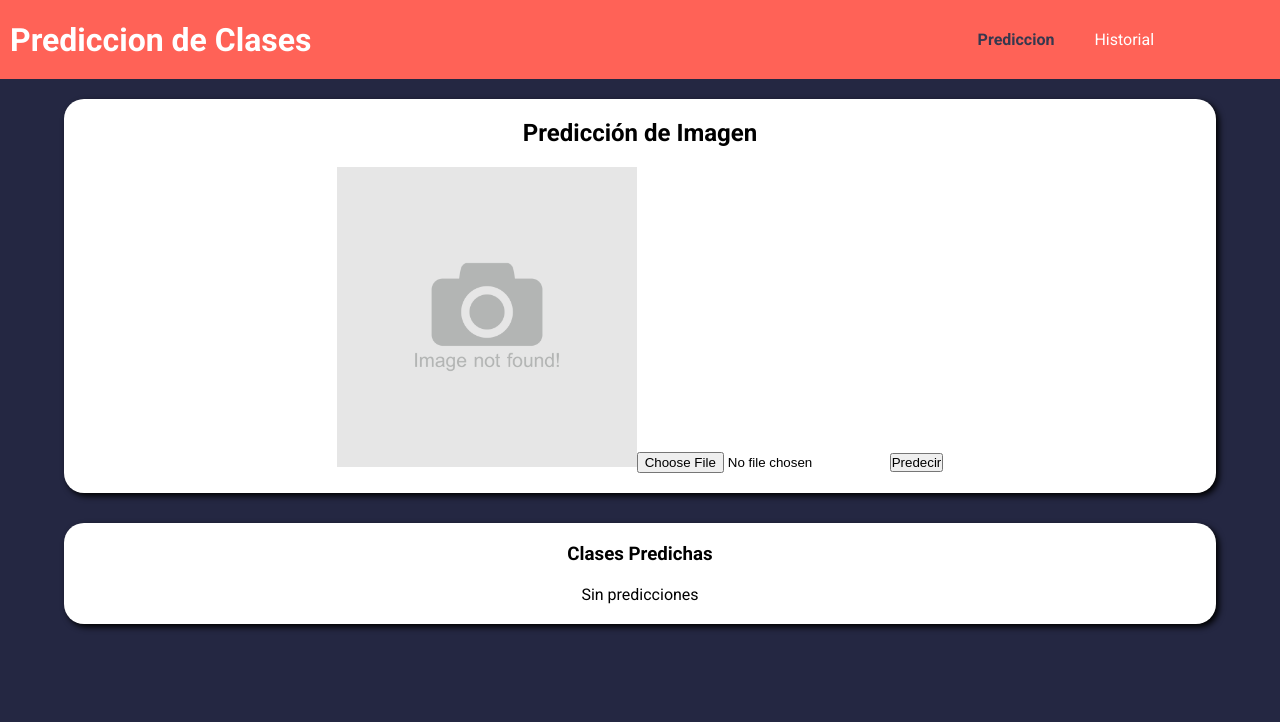
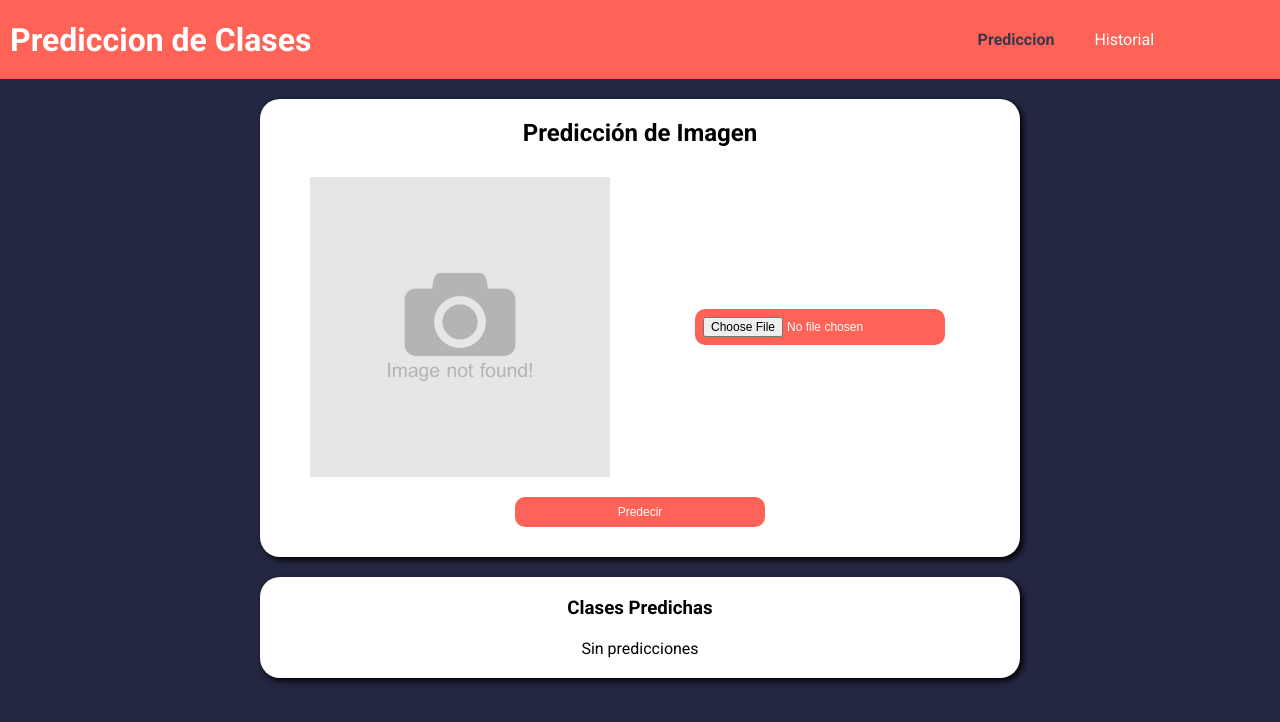
Before and after one commit to Jonnathan23/frontend-IA-v2, a React (Vite) app: page / in a window 1280 px wide. Shown: the top 722 px of the page. Built offline with nearby package versions, Linux system fonts and the light colour scheme.

Commit message:
estilos implementados en el IndexPage

```diff
--- a/src/index.css
+++ b/src/index.css
@@ -1,7 +1,3 @@
-img {
-    max-width: 300px;
-}
-
 :root {
     --DarkSlateGrey: hsl(234, 29%, 20%);
     --CharcoalGrey: hsl(235, 18%, 26%);
@@ -114,6 +110,101 @@ main {
     box-shadow: #000 .3rem .3rem .6rem;
 }
 
+/** |-------| | IndexPage | |-------| */
+.form__prediction {
+    width: 100%;
+
+    display: flex;
+    flex-direction: column;
+    justify-content: space-between;
+    align-items: center;
+    gap: 2rem;
+    padding: 1rem;
+}
+
+.field {
+    max-width: 100%;
+    max-height: 100%;
+
+    display: flex;
+    justify-content: center;
+    align-items: center;
+}
+
+.cont__buttons {
+    margin-top: 2rem;
+    width: 100%;
+    display: flex;
+    flex-direction: column;
+    justify-content: center;
+    align-items: center;
+    gap: 2rem;
+}
+
+.field img {
+    max-width: 100%;
+    max-height: 30rem;
+
+    width: auto;
+    height: auto;
+}
+
+.field__button {
+    padding: .8rem;
+    color: #ffff;
+    background-color: var(--tomato);
+    border: none;
+    border-radius: 1rem;
+    cursor: pointer;
+    font-size: 1.2rem;
+
+    width: 100%;
+
+}
+
+@media (min-width: 468px) {
+    .form__prediction {
+        display: grid;
+        grid-template-columns: repeat(2, 1fr);
+    }
+
+    .field__image {
+        grid-column: 1/3;
+    }
+
+    .cont__buttons {
+        margin-top: 0;
+    }
+
+    .submit {
+        height: 100%;
+    }
+
+}
+
+
+@media (min-width: 720px) {
+    .container {
+        max-width: 76rem;
+        margin: auto;
+        margin-bottom: 2rem;
+    }
+    .field__image {
+        grid-column: 1/2;
+    }
+    .field__button{
+        max-width: 25rem;
+    }
+    .submit {
+        grid-column: 1/3;
+        width: 50%;
+
+        margin: auto;
+    }
+}
+
+
+
 /** |-------| | Component PredictedClasses | |-------| */
 
 .predicted__classes {
--- a/src/pages/IndexPage.tsx
+++ b/src/pages/IndexPage.tsx
@@ -40,11 +40,14 @@ export default function IndexPage() {
         <>
             <div className="container">
                 <h2>Predicción de Imagen</h2>
-                <form onSubmit={handleSubtmit}>
-                    <img src={image} alt="image_selec" />
-                    <input onChange={handleChange} type="file" name="file" id="file" />
-
-                    <input type="submit" value="Predecir" />
+                <form className="form__prediction" onSubmit={handleSubtmit}>
+                    <div className="field field__image">
+                        <img className="image__selected" src={image} alt="image_selec" />
+                    </div>
+                    <div className="cont__buttons">
+                        <input className="field__button" onChange={handleChange} type="file" name="file" id="file" />
+                    </div>
+                    <input className="field__button submit" type="submit" value="Predecir" />
                 </form>
             </div>
 
```
